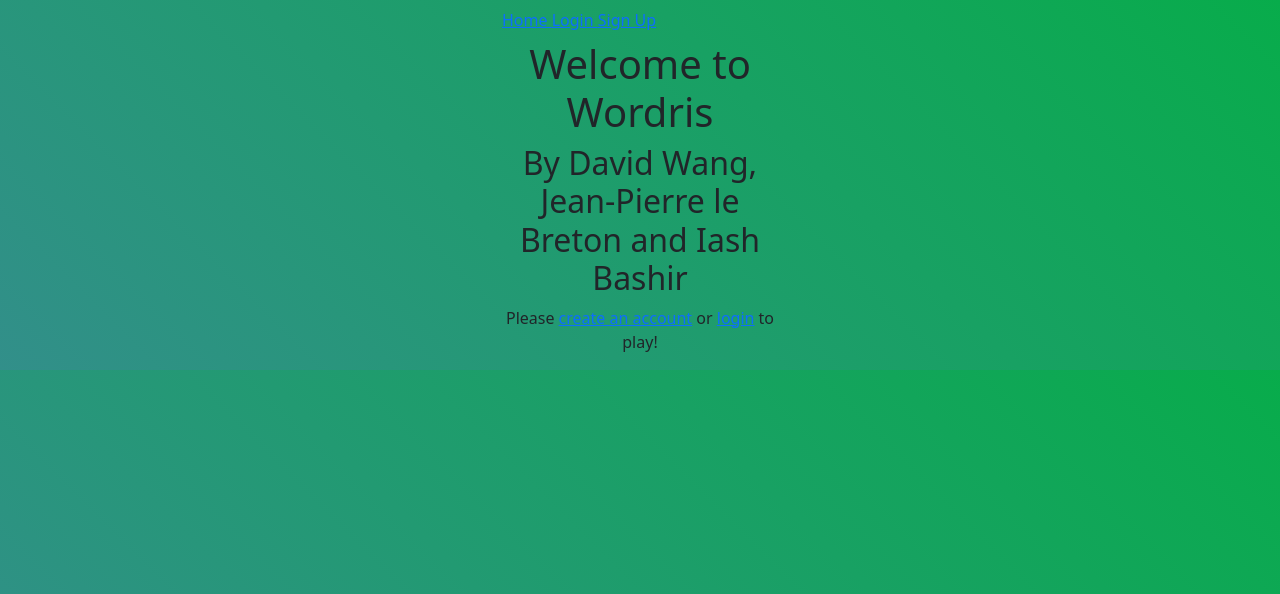
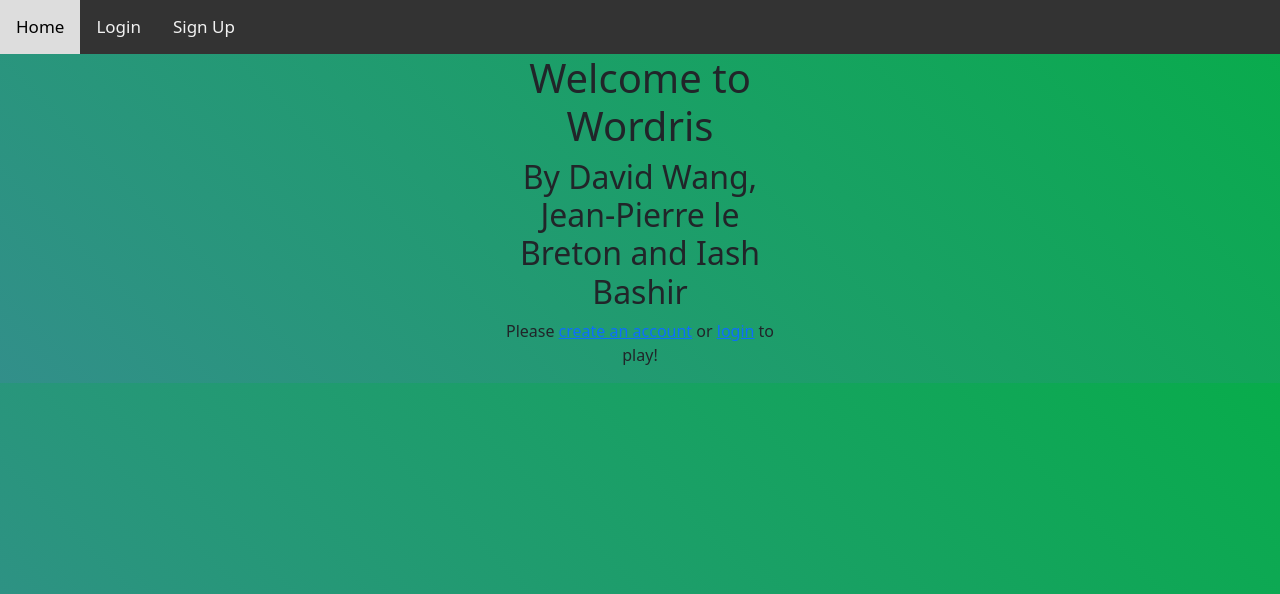
Before and after one commit to Iash5225/Project, a Flask app: page / in a window 1280 px wide. Shown: the top 594 px of the page. Run offline with Flask 2, Linux system fonts and the light colour scheme.

Commit message:
Updated nav

```diff
--- /dev/null
+++ b/project/static/base.css
@@ -0,0 +1,27 @@
+/* Add a black background color to the top navigation */
+.topnav {
+  background-color: #333;
+  overflow: hidden;
+}
+
+/* Style the links inside the navigation bar */
+.topnav a {
+  float: left;
+  color: #f2f2f2;
+  text-align: center;
+  padding: 14px 16px;
+  text-decoration: none;
+  font-size: 17px;
+}
+
+/* Change the color of links on hover */
+.topnav a:hover {
+  background-color: #ddd;
+  color: black;
+}
+
+/* Add a color to the active/current link */
+.topnav a.active {
+  background-color: #04AA6D;
+  color: white;
+}
--- a/project/templates/base.html
+++ b/project/templates/base.html
@@ -18,15 +18,13 @@
 
   <link rel="stylesheet" href="{{ url_for('static', filename='login.css') }}" />
 
+  <link rel="stylesheet" href="{{ url_for('static', filename='base.css') }}" />
+
   {% block head %}{% endblock %}
 
 <body>
-  <section class="hero is-primary is-fullheight">
-    <div class="hero-head">
-      <nav class="navbar">
-        <div class="container">
-          <div id="navbarMenuHeroA" class="navbar-menu">
-            <div class="navbar-start">
+  <div class="topnav">
+      <nav>
         <a href="{{ url_for('main.index') }}" class="navbar-item">
           Home
         </a>
@@ -50,9 +48,6 @@
           Delete Account
         </a>
         {% endif %}
-            </div>
-          </div>
-        </div>
       </nav>
   </div>
 
```
Lines whose indentation alone changed are shown as unchanged.
